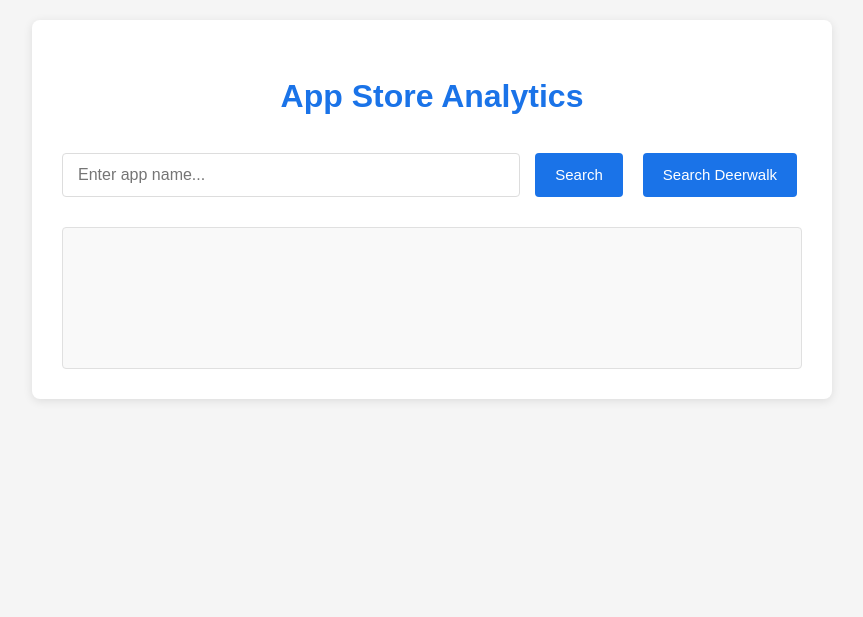
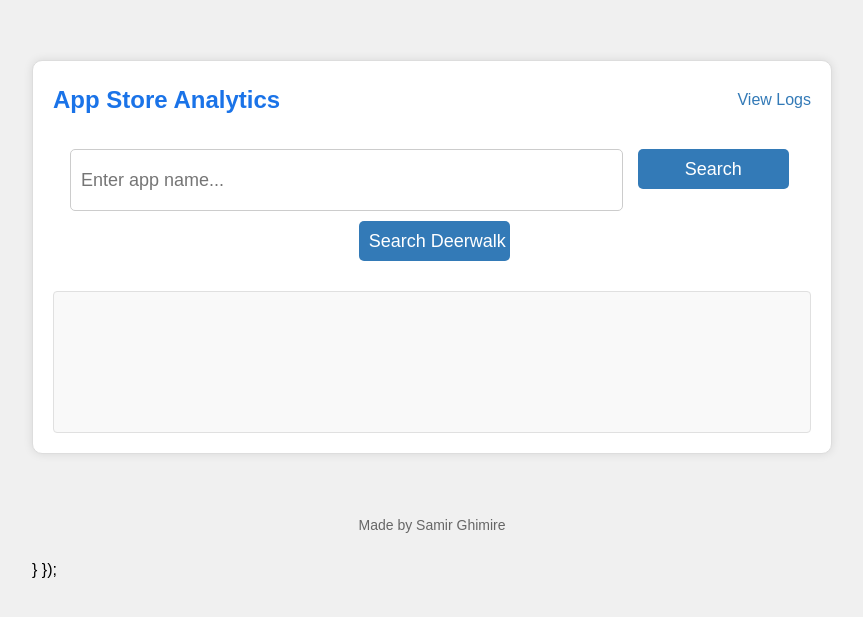
Before and after one commit to gajedi1/web-py, a Flask app: page / in a window 1280 px wide. Shown: the top 617 px of the page, without its empty margins (208-1071 px from the left). Run offline with Flask 3, Linux system fonts and the light colour scheme.

Commit message:
Add files via upload

```diff
--- a/templates/index.html
+++ b/templates/index.html
@@ -3,26 +3,184 @@
 <head>
     <title>App Store Analytics</title>
     <link rel="stylesheet" href="{{ url_for('static', filename='style.css') }}">
+    <style>
+        body {
+            font-family: Arial, sans-serif;
+            background-color: #f0f0f0;
+        }
+        .container {
+            max-width: 800px;
+            margin: 40px auto;
+            padding: 20px;
+            background-color: #fff;
+            border: 1px solid #ddd;
+            border-radius: 10px;
+            box-shadow: 0 0 10px rgba(0, 0, 0, 0.1);
+        }
+        .header {
+            display: flex;
+            justify-content: space-between;
+            align-items: center;
+            margin-bottom: 20px;
+        }
+        .header h1 {
+            font-size: 24px;
+            font-weight: bold;
+            margin: 0;
+        }
+        .view-logs {
+            text-decoration: none;
+            color: #337ab7;
+        }
+        .search-container {
+            display: flex;
+            flex-wrap: wrap;
+            justify-content: center;
+            margin-bottom: 20px;
+        }
+        #searchInput {
+            width: 70%;
+            height: 40px;
+            padding: 10px;
+            font-size: 18px;
+            border: 1px solid #ccc;
+            border-radius: 5px;
+        }
+        .search-button {
+            width: 20%;
+            height: 40px;
+            padding: 10px;
+            font-size: 18px;
+            border: none;
+            border-radius: 5px;
+            background-color: #337ab7;
+            color: #fff;
+            cursor: pointer;
+        }
+        .deerwalk-button {
+            margin-left: 10px;
+        }
+        .result {
+            padding: 20px;
+        }
+        .loading {
+            display: flex;
+            justify-content: center;
+            align-items: center;
+            padding: 20px;
+        }
+        .spinner {
+            border: 4px solid rgba(0, 0, 0, 0.1);
+            border-top: 4px solid #337ab7;
+            border-radius: 50%;
+            width: 40px;
+            height: 40px;
+            animation: spin 1s linear infinite;
+        }
+        @keyframes spin {
+            0% {
+                transform: rotate(0deg);
+            }
+            100% {
+                transform: rotate(360deg);
+            }
+        }
+        .error {
+            padding: 20px;
+            background-color: #f0f0f0;
+            border: 1px solid #ddd;
+            border-radius: 10px;
+            box-shadow: 0 0 10px rgba(0, 0, 0, 0.1);
+        }
+    </style>
 </head>
 <body>
     <div class="container">
-        <h1>App Store Analytics</h1>
+        <div class="header">
+            <h1>App Store Analytics</h1>
+            <a href="/logs" class="view-logs">View Logs</a>
+        </div>
         <div class="search-container">
             <input type="text" id="searchInput" placeholder="Enter app name...">
-            <button onclick="searchApp()">Search</button>
+            <button onclick="searchApp()" class="search-button">Search</button>
             <button onclick="searchDeerwalk()" class="search-button deerwalk-button">
-            <i class="fas fa-search"></i> Search Deerwalk
-        </button>
+                <i class="fas fa-search"></i> Search Deerwalk
+            </button>
         </div>
         <div id="result" class="result"></div>
     </div>
     <script>
+        function showError(message) {
+            const resultDiv = document.getElementById('result');
+            resultDiv.innerHTML = `
+                <div class="error">
+                    <strong>Error:</strong> ${message}
+                    <p>If the problem persists, please contact support with the following details:</p>
+                    <ul>
+                        <li>App Name: ${document.getElementById('searchInput').value || 'N/A'}</li>
+                        <li>Time: ${new Date().toLocaleString()}</li>
+                        <li>Error: ${message}</li>
+                    </ul>
+                </div>`;
+        }
+
+        function displayResult(data) {
+            const resultDiv = document.getElementById('result');
+
+            if (data.error) {
+                showError(data.error);
+                return;
+            }
+
+            const app = data.app || data; // Handle both formats
+
+            resultDiv.innerHTML = `
+                <div class="app-card">
+                    <div class="app-header">
+                        <img src="${app.icon || 'https://via.placeholder.com/128'}"
+                             alt="${app.title || 'App Icon'}"
+                             class="app-icon">
+                        <div class="app-info">
+                            <h2>${app.title || 'N/A'}</h2>
+                            <p class="developer">${app.developer || 'N/A'}</p>
+                            ${app.score ? `
+                                <div class="rating">
+                                    <span class="score">${app.score.toFixed(1)}</span>
+                                    <div class="stars">
+                                        ${'★'.repeat(Math.floor(app.score))}${app.score % 1 >= 0.5 ? '½' : ''}
+                                    </div>
+                                    <span class="ratings-count">${(app.ratings || 0).toLocaleString()} ratings</span>
+                                </div>
+                            ` : ''}
+                            <div class="installs">${app.installs || 'N/A'}</div>
+                            <a href="${app.url || '#'}" target="_blank" class="play-store-btn">
+                                View on Google Play
+                            </a>
+                        </div>
+                    </div>
+
+                    ${app.description ? `
+                        <div class="description">
+                            <h3>Description</h3>
+                            <p>${app.description.replace(/\n/g, '<br>')}</p>
+                        </div>
+                    ` : ''}
+                </div>`;
+        }
+
         async function searchApp() {
             const appName = document.getElementById('searchInput').value.trim();
-            if (!appName) return;
+            const resultDiv = document.getElementById('result');
+            const loadingDiv = document.getElementById('loading');
 
-            const resultDiv = document.getElementById('result');
-            resultDiv.innerHTML = '<p>Searching...</p>';
+            if (!appName) {
+                showError('Please enter an app name');
+                return;
+            }
+
+            // Show loading, hide previous results
+            loadingDiv.style.display = 'flex';
+            resultDiv.innerHTML = '';
 
             try {
                 const response = await fetch('/search', {
@@ -35,41 +193,46 @@
 
                 const data = await response.json();
 
-                if (data.error) {
-                    resultDiv.innerHTML = `<p class="error">${data.error}</p>`;
-                    return;
+                if (!response.ok || !data.success) {
+                    throw new Error(data.error || 'Failed to fetch app data');
                 }
 
-                let html = `
-                    <h2>${data.title}</h2>
-                    <p><strong>Developer:</strong> ${data.developer}</p>
-                    <p><strong>Installs:</strong> ${data.installs}</p>
-                `;
-
-                if (data.realInstalls) {
-                    html += `<p><strong>Real Installs:</strong> ${data.realInstalls.toLocaleString()}</p>`;
-                }
-
-                html += `<p><strong>Score:</strong> ${data.score} (${data.ratings.toLocaleString()} ratings)</p>`;
-                resultDiv.innerHTML = html;
+                displayResult(data);
 
             } catch (error) {
-                resultDiv.innerHTML = `<p class="error">An error occurred: ${error.message}</p>`;
+                console.error('Search error:', error);
+                showError(error.message || 'Failed to fetch app data');
+            } finally {
+                loadingDiv.style.display = 'none';
             }
         }
 
-        // Function to search for Deerwalk Learning Center
+        // Function to search for Deerwalk specifically
         function searchDeerwalk() {
-            document.getElementById('searchInput').value = 'Deerwalk';
+            const searchInput = document.getElementById('searchInput');
+            searchInput.value = 'Deerwalk';
             searchApp();
         }
 
-        // Allow searching with Enter key
+        // Add event listener for Enter key
         document.getElementById('searchInput').addEventListener('keypress', function(e) {
             if (e.key === 'Enter') {
                 searchApp();
             }
         });
     </script>
+    <div id="loading" class="loading" style="display: none;">
+        <div class="spinner"></div>
+        <p>Searching the Play Store...</p>
+    </div>
+
+    <footer style="text-align: center; margin-top: 30px; padding: 20px; color: #666; font-size: 14px;">
+        Made by Samir Ghimire
+    </footer>
 </body>
 </html>
+            }
+        });
+    </script>
+</body>
+</html>
```
